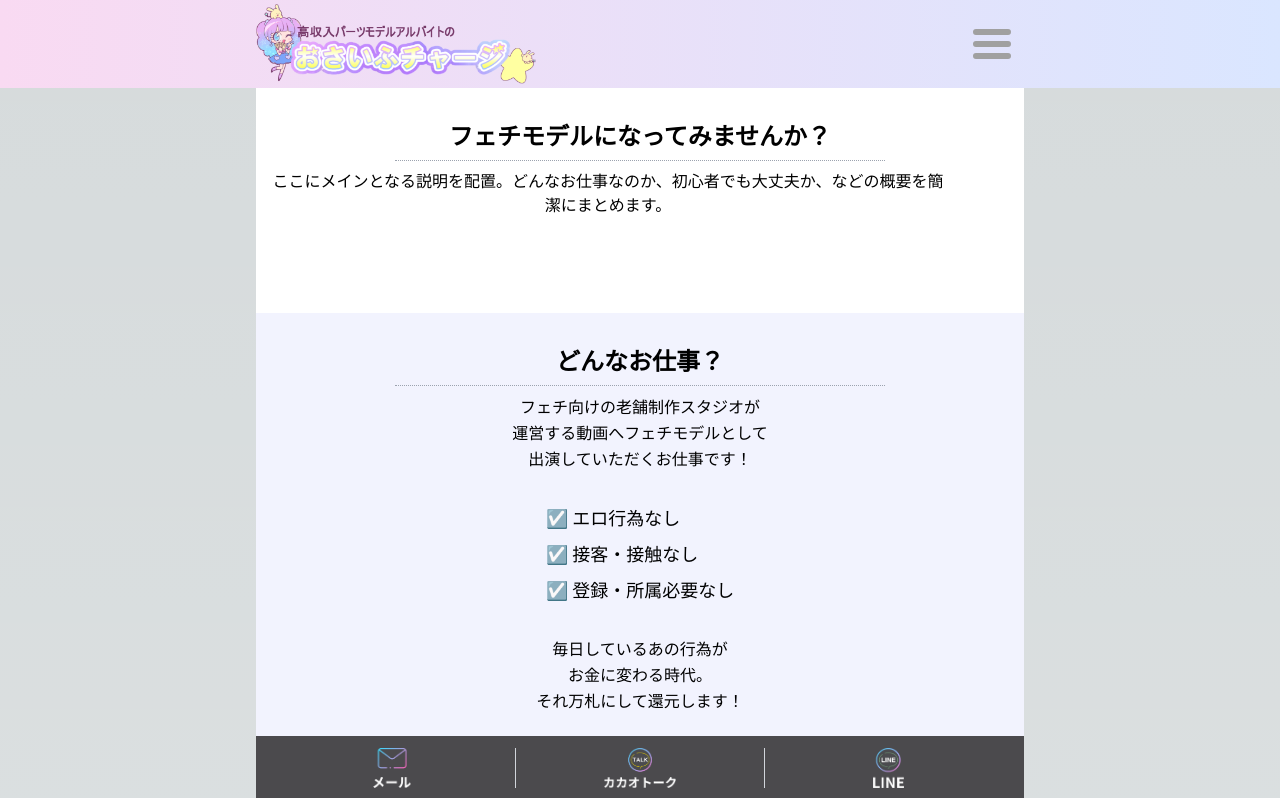
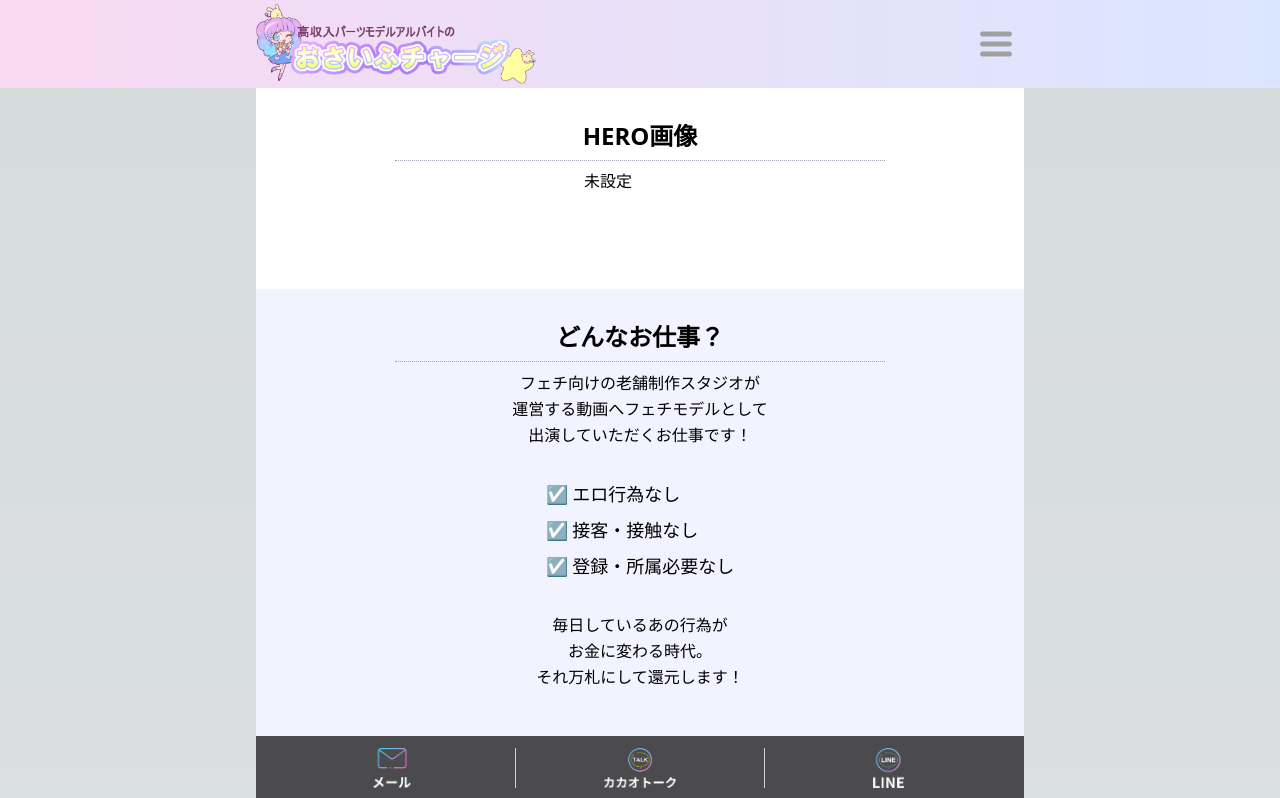
Before and after one commit to garden-source/o-charge, a Next.js app: page / in a window 1280 px wide. Shown: the top 798 px of the page. Built offline with nearby package versions, Linux system fonts and the light colour scheme.

Commit message:
微修正

```diff
--- a/components/1-HeroSection.tsx
+++ b/components/1-HeroSection.tsx
@@ -6,10 +6,10 @@ export default function HeroSection() {
   return (
     <SectionWrapper id="hero" backgroundColor="bg-white">
 
-      <SectionHeading>フェチモデルになってみませんか？</SectionHeading>
+      <SectionHeading>HERO画像</SectionHeading>
 
       <p className="text-center max-w-2xl">
-        ここにメインとなる説明を配置。どんなお仕事なのか、初心者でも大丈夫か、などの概要を簡潔にまとめます。
+        未設定
       </p>
       {/* CTAボタンなどを置いてもOK */}
       <button className="mt-6 px-4 py-2 bg-pink-500 text-white rounded">
--- a/components/Header.tsx
+++ b/components/Header.tsx
@@ -27,7 +27,7 @@ export default function Header() {
         >
           {/* 3本線アイコン (SVG) */}
           <svg
-            className="w-12 h-12"
+            className="w-10 h-10"
             fill="none"
             stroke="#A0A0A0"
             strokeWidth="3"
```
